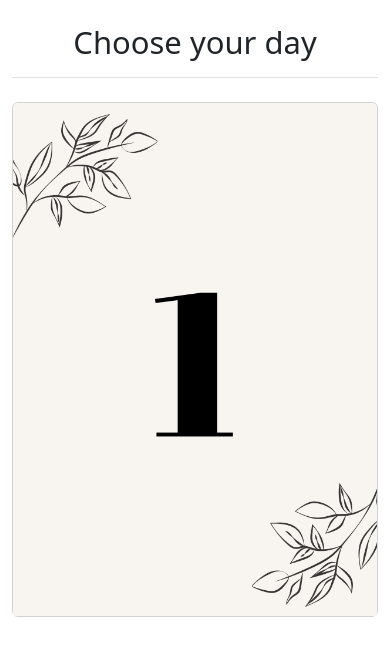
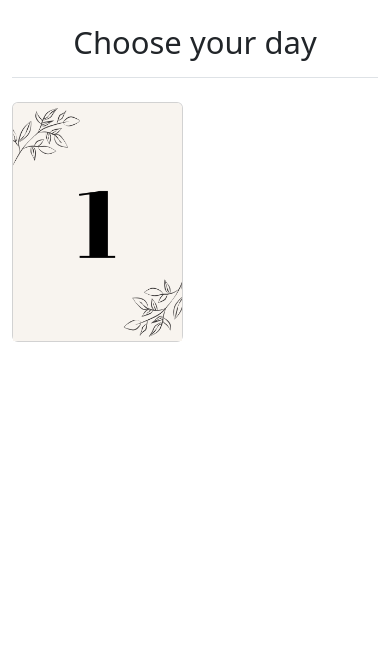
Before and after one commit to filutekartur/Advent_Calendar, a Django app: page /calendar/ in a window 390 px wide. Shown: the part 64-720 px from the top of the page. Run offline with Django 5.2, Linux system fonts and the light colour scheme; a user stored in the database is signed in; tables that the repository leaves empty hold one stand-in row (values such as "Sample post"); some libraries are stand-ins or nearby versions.

Commit message:
calendar page: grid rebuilded for smartphone view

```diff
--- a/advent_calendar/templates/advent_calendar/calendar.html
+++ b/advent_calendar/templates/advent_calendar/calendar.html
@@ -6,9 +6,9 @@
 
 {% block content %}
 
-<div class="row row-cols-1 row-cols-md-6 g-4">
+<div class="row row-cols-2 row-cols-sm-3 row-cols-md-4 row-cols-lg-6 g-4">
   {% for day in days %}
-    <div class="col-sm-6 col-md-3">
+    <div>
       <div class="card">
         <a href="{% url 'adv_calendar:day' day.day %}">
           {% with day.day|stringformat:'s'|add:'.png' as img_src %}
```
